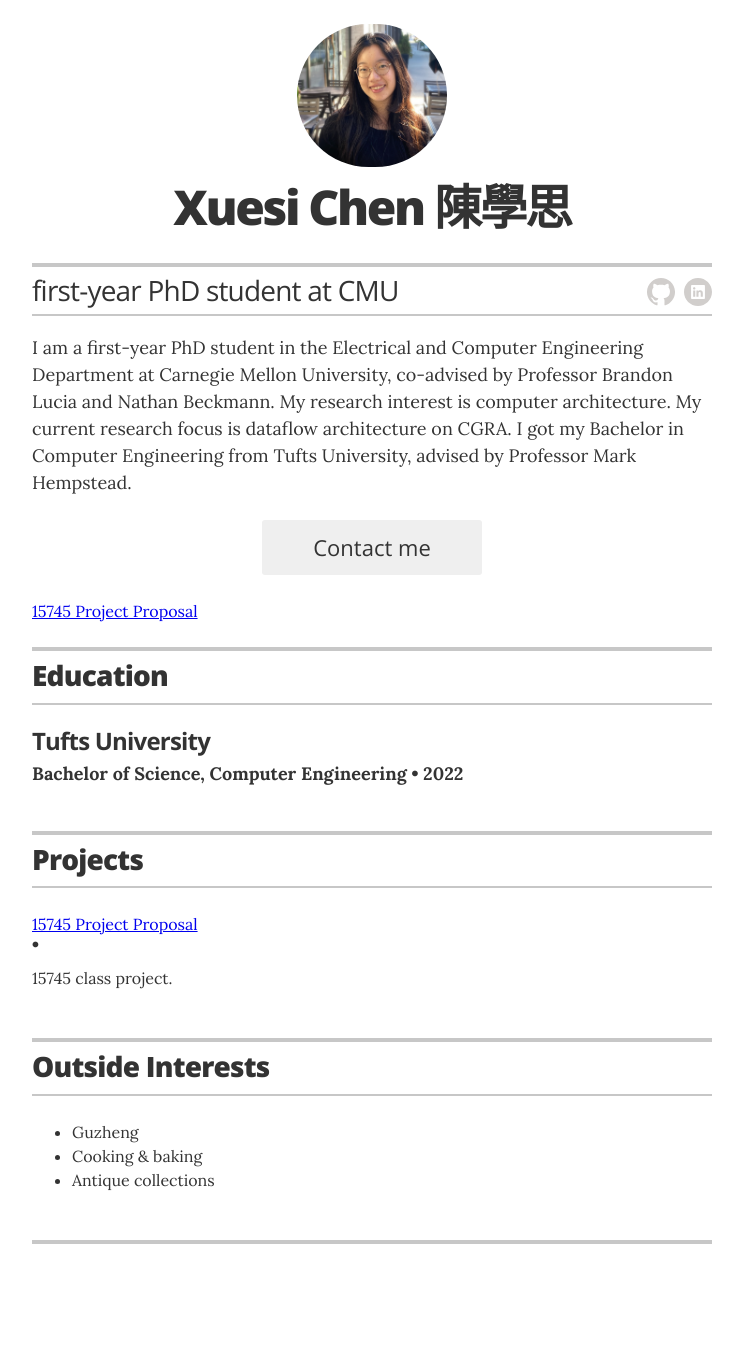
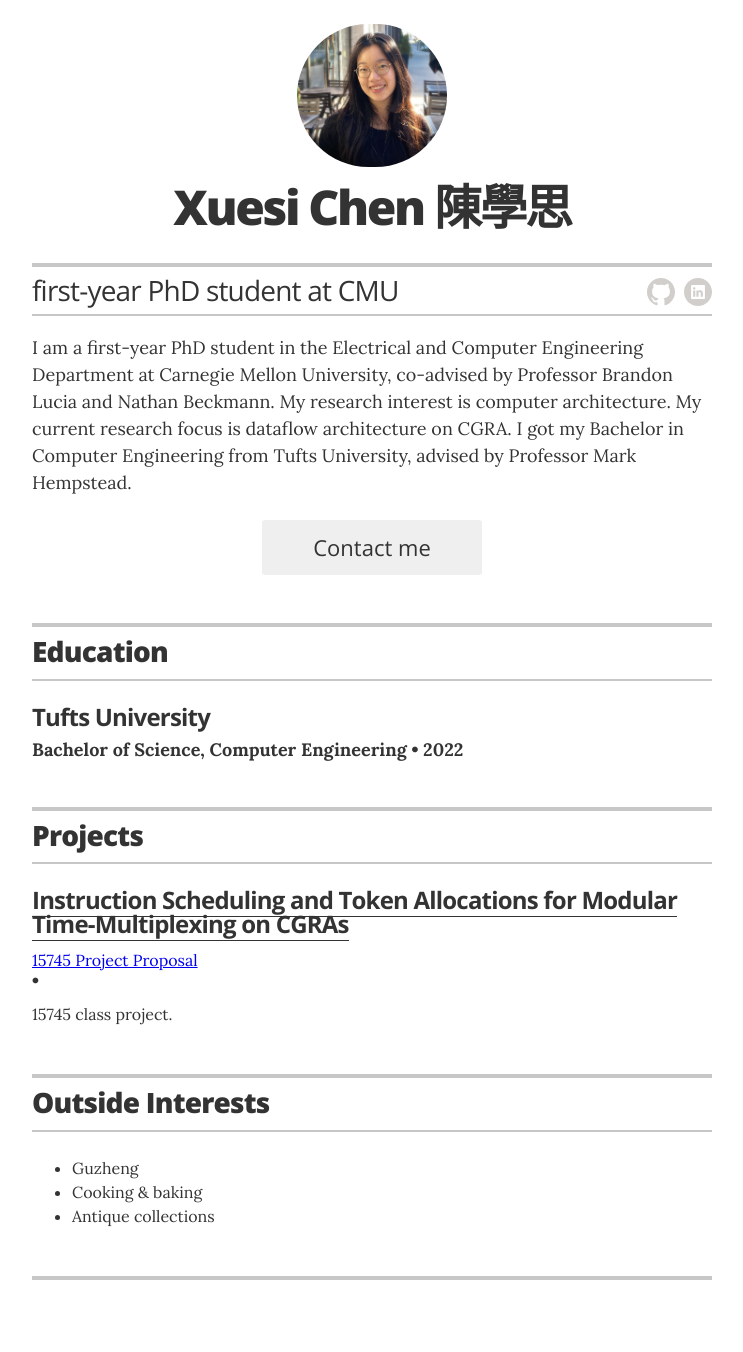
Before and after one commit to XuesiChen/xuesichen.github.io, a Jekyll site: the page built from index.html, in a window 1280 px wide. Shown: the whole page, without its empty margins (268-1011 px from the left). Built offline with Jekyll 4.4.1, drawn with Linux system fonts in a browser that asks for light colours; before the commit the page ends 1316 px from its top, so only the background shows below that; some of the changed lines change nothing that is shown.

Commit message:
project test

```diff
--- a/_data/projects.yml
+++ b/_data/projects.yml
@@ -1,3 +1,3 @@
-- name: Instruction Scheduling and Token Allocations for Modular Time-Multiplexing on CGRAs
+- project: Instruction Scheduling and Token Allocations for Modular Time-Multiplexing on CGRAs
   url: "https://xuesichen.github.io/pdf/Project_Proposal.pdf"
   description: 15745 class project.
--- a/_layouts/resume.html
+++ b/_layouts/resume.html
@@ -41,7 +41,7 @@
 
         {% if site.resume_looking_for_work == 'yes' %}
         <a href="mailto:{{ site.resume_contact_email }}" class="contact-button no-print" itemprop="email">Contact me</a>
-        <a href="https://xuesichen.github.io/pdf/Project_Proposal.pdf">15745 Project Proposal</a>
+        <!-- <a href="https://xuesichen.github.io/pdf/Project_Proposal.pdf">15745 Project Proposal</a> -->
         {% elsif site.resume_looking_for_work == 'no' %}
         <a class="contact-button not-looking no-print">I'm not looking for work right now.</a>
         {% else %}
```
